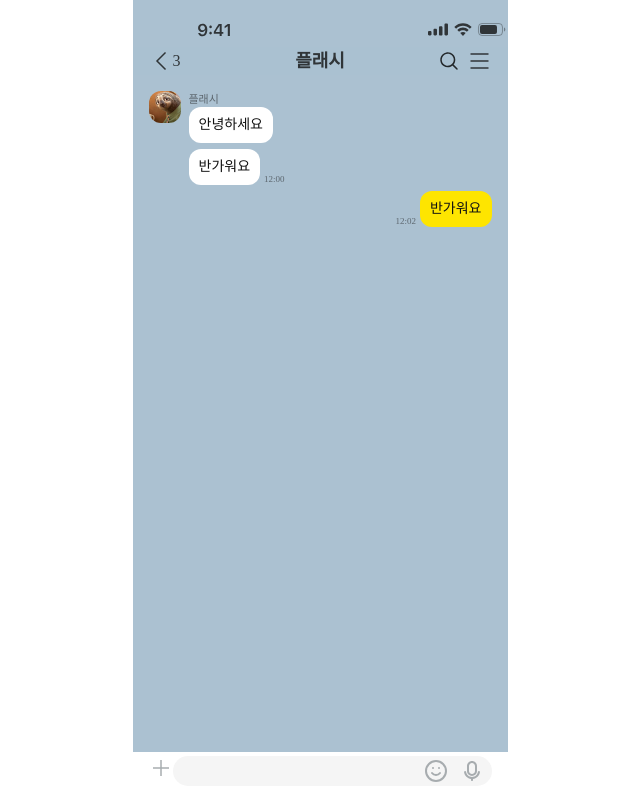
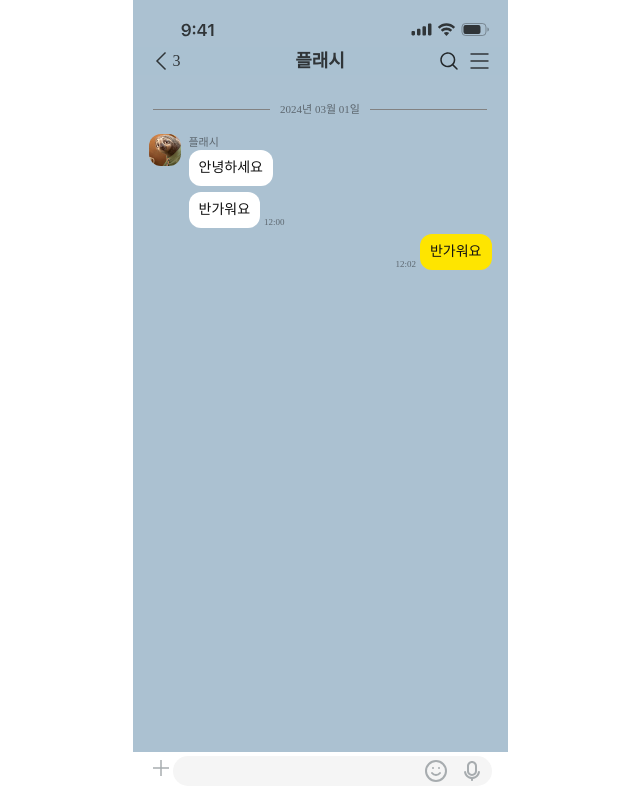
Before and after one commit to CEOS-Developers/react-messenger-19th, a React (Create React App) app: page / in a window 1280 px wide. Shown: the whole page, without its empty margins (320-960 px from the left). Built offline with nearby package versions, Linux system fonts and the light colour scheme.

Commit message:
feat: 날짜변경 구현

```diff
--- a/src/pages/ChattingRoomPage/components/ChatHead.tsx
+++ b/src/pages/ChattingRoomPage/components/ChatHead.tsx
@@ -7,19 +7,18 @@ import { ReactComponent as MenuSvg } from '@assets/svg/menu.svg';
 import { useRecoilState } from 'recoil';
 import { UserState } from '@recoil/userAtom';
 
-const DUMMYNAME = '플래시';
 const DUMMYLEFTCOUNT = 3;
 
 export default function ChatHead() {
-  const [userName,setUserName] = useRecoilState(UserState);
+  const [userName, setUserName] = useRecoilState(UserState);
+  const displayName = userName === '송은수' ? '플래시' : '송은수';
   const HandleNameToggle = () => {
-    if(userName==='송은수'){
-      setUserName('플래시')
+    if (userName === '송은수') {
+      setUserName('플래시');
+    } else {
+      setUserName('송은수');
     }
-    else{
-      setUserName('송은수')
-    }
-  }
+  };
   return (
     <ChatHeaderWrapper>
       <Statusbox>
@@ -29,7 +28,7 @@ export default function ChatHead() {
         <ArrowLeftSvg />
         <span>{DUMMYLEFTCOUNT}</span>
       </GobackBox>
-      <ChatTitle onClick={HandleNameToggle}>{DUMMYNAME}</ChatTitle>
+      <ChatTitle onClick={HandleNameToggle}>{displayName}</ChatTitle>
       <MenuBox>
         <SearchSvg />
         <MenuSvg />
@@ -40,7 +39,11 @@ export default function ChatHead() {
 
 const Statusbox = styled.div`
   position: fixed;
+  width: 375px;
   top: 0;
+  left: 50%;
+  transform: translateX(-50%);
+  flex-shrink: 0;
 `;
 
 const ChatHeaderWrapper = styled.section`
--- a/src/pages/ChattingRoomPage/components/Chatting.tsx
+++ b/src/pages/ChattingRoomPage/components/Chatting.tsx
@@ -28,12 +28,22 @@ export default function Chatting() {
 
   //메시지 출력 함수: 상대일 경우 이미지와 이름 출력
   const showMessage = (chat: Chat, idx: number) => {
-    if (
-      //내가 아니고 처음이거나 이전과 보낸사람이 다르면 출력
-      (idx === 0 || chat.from !== chattingData?.chat[idx - 1].from) &&
-      chat.from !== userName
-    ) {
-      return (
+    let messageComponent = null;
+    // 내가 보낸 메시지
+    if (chat.from === userName) {
+      messageComponent = (
+        <Mychat
+          key={idx}
+          content={chat.content}
+          isDisplay={chat.isDisplay}
+          isRead={chat.isRead}
+          time={chat.time}
+        />
+      );
+    }
+    // 내가 아니고 처음이거나 이전과 보낸 사람이 다르면 출력
+    else if (idx === 0 || chat.from !== chattingData?.chat[idx - 1].from) {
+      messageComponent = (
         <OppoChangeChat
           key={idx}
           content={chat.content}
@@ -42,20 +52,10 @@ export default function Chatting() {
           from={chat.from}
         />
       );
-    } else if (chat.from === userName) {
-      //내가 보낸 메시지
-      return (
-        <Mychat
-          key={idx}
-          content={chat.content}
-          isDisplay={chat.isDisplay}
-          isRead={chat.isRead}
-          time={chat.time}
-        />
-      );
-    } else {
-      //상대방이 보낸 메세지
-      return (
+    }
+    // 상대방이 보낸 메세지
+    else {
+      messageComponent = (
         <Oppochat
           key={idx}
           content={chat.content}
@@ -64,6 +64,21 @@ export default function Chatting() {
         />
       );
     }
+    // 이전과 날짜가 다르면 날짜 출력
+    if (idx === 0 || chat.date !== chattingData?.chat[idx - 1].date) {
+      const year = chat.date.slice(0, 4);
+      const month = chat.date.slice(5, 7);
+      const day = chat.date.slice(8, 10);
+      return (
+        <>
+          <DateContainer>
+            {year}년 {month}월 {day}일
+          </DateContainer>
+          {messageComponent}
+        </>
+      );
+    }
+    return messageComponent;
   };
   return (
     <ChatWrapper>
@@ -73,6 +88,34 @@ export default function Chatting() {
     </ChatWrapper>
   );
 }
+
+const DateContainer = styled.div`
+  margin: 10px 0;
+  color: ${theme.colors.gray_1};
+  font-size: ${theme.textStyles.caption4.font_size};
+  line-height: ${theme.textStyles.caption4.line_height};
+  font-weight: ${theme.textStyles.caption4.font_weight};
+  text-align: center;
+  &::before {
+    display: inline-block;
+    width: calc(40% - 20px);
+    height: 1px;
+    margin: 8px 10px 8px 0;
+    background-color: ${theme.colors.gray_2};
+    vertical-align: top;
+    content: '';
+  }
+
+  &::after {
+    display: inline-block;
+    width: calc(40% - 20px);
+    height: 1px;
+    margin: 8px 0 8px 10px;
+    background-color: ${theme.colors.gray_2};
+    vertical-align: top;
+    content: '';
+  }
+`;
 
 const SpaceBox = styled.div`
   height: 85px;
```
